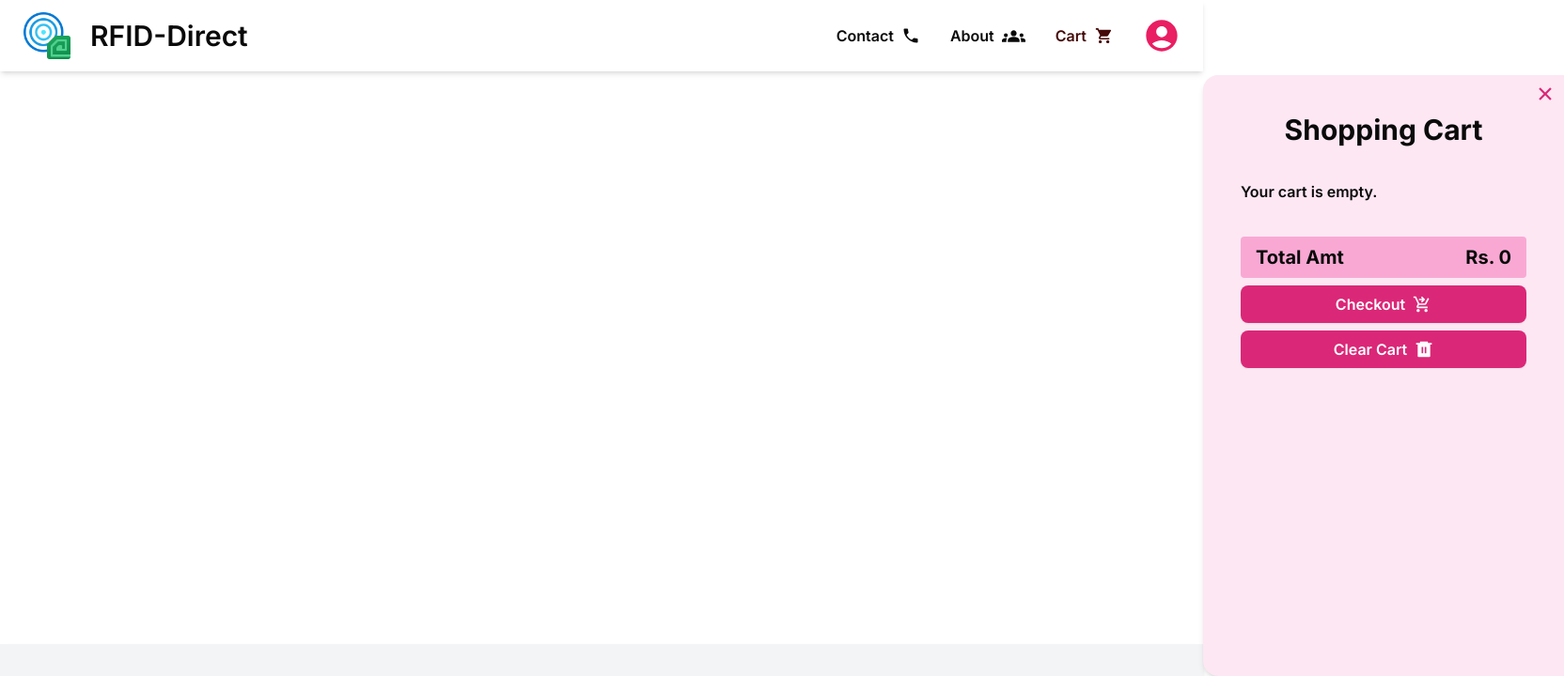
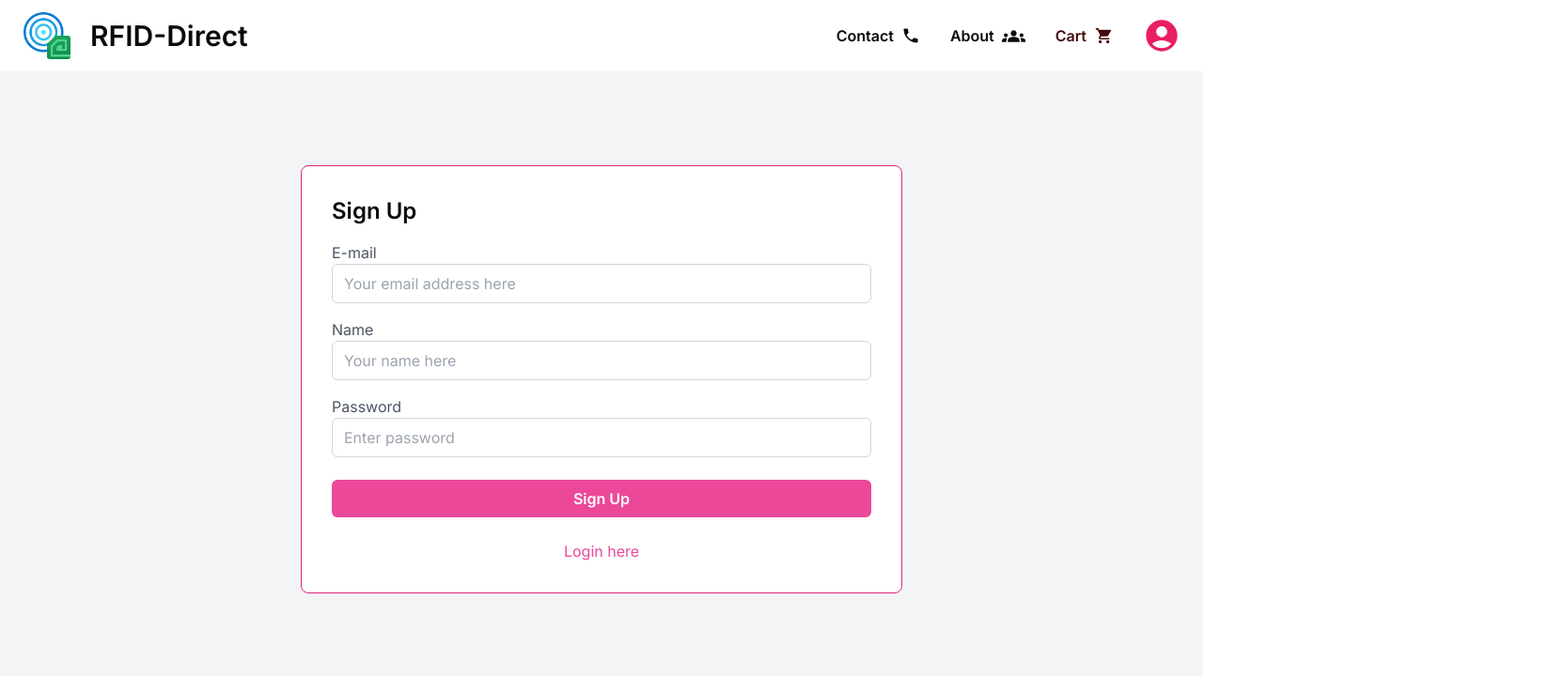
Before and after one commit to samkitsamsukha/rfid-direct-ecom, a Next.js app: page /signup in a window 1280 px wide. Shown: the top 720 px of the page at 94% size, 1664 px wide, since content can reach past the window. Built offline with nearby package versions, Linux system fonts and the light colour scheme.

Commit message:
Login Signup

```diff
--- a/components/Footer.js
+++ b/components/Footer.js
@@ -4,9 +4,9 @@ import Link from "next/link";
 
 const Footer = () => {
 	return (
-		<div className="bg-gray-100 shadow-md bottom-0 md:absolute  w-full">
+		<div className="bg-gray-200 shadow-md bottom-0 z-10 h-[80px] fixed w-full">
 			<footer className="text-gray-600 body-font">
-				<div className="container px-5 py-8 mx-auto flex items-center sm:flex-row flex-col">
+				<div className="container px-5 py-4 mx-auto flex items-center sm:flex-row flex-col">
 					<Link href={'/about'} className="flex title-font font-medium items-center md:justify-start justify-center text-gray-900 cursor-pointer">
 					<Image
 							src="/RFID.png"
--- a/components/Navbar.js
+++ b/components/Navbar.js
@@ -21,20 +21,65 @@ import {
 	TooltipProvider,
 	TooltipTrigger,
 } from "@/components/ui/tooltip";
+import { Slide, ToastContainer, toast } from "react-toastify";
+import "react-toastify/dist/ReactToastify.css";
 
 const Navbar = () => {
 	const { cart, addToCart, removeFromCart, clearCart, subTotal } =
 		useContext(CartContext);
 	// console.log(cart, addToCart, removeFromCart, clearCart, subTotal)
 	const toggleCart = () => {
-		if (ref.current.classList.contains("translate-x-full")) {
-			ref.current.classList.remove("translate-x-full");
-			ref.current.classList.add("translate-x-0");
-		} else if (!ref.current.classList.contains("translate-x-full")) {
-			ref.current.classList.add("translate-x-full");
-			ref.current.classList.remove("translate-x-0");
+		if (ref.current.classList.contains("hidden")) {
+			ref.current.classList.remove("hidden");
+			// ref.current.classList.add("translate-x-0");
+		} else if (!ref.current.classList.contains("hidden")) {
+			ref.current.classList.add("hidden");
+			// ref.current.classList.remove("translate-x-0");
 		}
 	};
+
+	const addNotif = () => {
+		toast.success("Added to cart successfully", {
+			position: "bottom-right",
+			autoClose: 3000,
+			hideProgressBar: false,
+			closeOnClick: true,
+			pauseOnHover: true,
+			draggable: false,
+			progress: undefined,
+			theme: "colored",
+			transition: Slide,
+		});
+	};
+
+	const removeNotif = () => {
+		toast.success("Removed from cart successfully", {
+			position: "bottom-right",
+			autoClose: 3000,
+			hideProgressBar: false,
+			closeOnClick: true,
+			pauseOnHover: true,
+			draggable: false,
+			progress: undefined,
+			theme: "colored",
+			transition: Slide,
+		});
+	};
+
+	const cartClearNotif = () => {
+		toast.success("Cart cleared successfully", {
+			position: "bottom-right",
+			autoClose: 3000,
+			hideProgressBar: false,
+			closeOnClick: true,
+			pauseOnHover: true,
+			draggable: false,
+			progress: undefined,
+			theme: "colored",
+			transition: Slide,
+		});
+	};
+
 	const ref = useRef();
 	return (
 		<div className="flex flex-col md:flex-row md:justify-between justify-center items-center bg-white py-2 shadow-md overflow-hidden">
@@ -60,6 +105,10 @@ const Navbar = () => {
 						<span className="">About</span>
 						<MdGroups size={25} />
 					</Link>
+
+					<TooltipProvider>
+						<Tooltip>
+							<TooltipTrigger>
 								<button
 									onClick={toggleCart}
 									className="flex font-semibold space-x-2 text-red-950 items-center cursor-pointer"
@@ -67,6 +116,16 @@ const Navbar = () => {
 									<span>Cart</span>
 									<IoMdCart size={20} />
 								</button>
+							</TooltipTrigger>
+							<TooltipContent className="flex flex-col">
+								<Link href={'/checkout'} className="p-2 hover:bg-gray-100 rounded-md duration-300">Checkout</Link>
+								<button className="p-2 hover:bg-gray-100 rounded-md duration-300" onClick={()=>{
+									cartClearNotif();
+									clearCart();
+								}}>Clear Cart</button>
+							</TooltipContent>
+						</Tooltip>
+					</TooltipProvider>
 					<TooltipProvider>
 						<Tooltip>
 							<TooltipTrigger>
@@ -75,7 +134,13 @@ const Navbar = () => {
 								</Link>
 							</TooltipTrigger>
 							<TooltipContent>
-								<button className="flex mr-6 font-semibold space-x-2 cursor-pointer items-center text-pink-500">
+								<div className="p-2">
+									<Link href={"/login"}>Log In</Link>
+								</div>
+								<div className="p-2">
+									<Link href={"/signup"}>Sign Up</Link>
+								</div>
+								<button className="flex mr-6 font-semibold space-x-2 cursor-pointer items-center text-pink-500 p-2">
 									<span>Favourites</span>
 									<FaHeart size={20} />
 								</button>
@@ -86,7 +151,7 @@ const Navbar = () => {
 			</div>
 			<div
 				ref={ref}
-				className=" w-96 h-[80vh] sidecart absolute top-0 right-0 z-10 shadow-md rounded-bl-2xl rounded-tl-2xl my-20 bg-pink-100 p-10 transform transition-transform translate-x-full duration-300 flex flex-col"
+				className=" w-96 h-[80vh] sidecart absolute top-0 right-0 z-10 shadow-md rounded-bl-2xl rounded-tl-2xl my-20 bg-pink-100 p-10 transform transition-transform duration-300 hidden flex flex-col"
 			>
 				<h2 className="text-3xl font-bold text-center">Shopping Cart</h2>
 				<span
@@ -109,6 +174,7 @@ const Navbar = () => {
 									<div className="flex items-center justify-center w-1/3 font-semibold space-x-2">
 										<FaCircleMinus
 											onClick={() => {
+												removeNotif();
 												removeFromCart(
 													k,
 													1,
@@ -124,6 +190,7 @@ const Navbar = () => {
 										<p>{cart[k].qty}</p>
 										<FaCirclePlus
 											onClick={() => {
+												addNotif();
 												addToCart(
 													k,
 													1,
@@ -156,7 +223,10 @@ const Navbar = () => {
 					</button>
 				</Link>
 				<button
-					onClick={clearCart}
+					onClick={() => {
+						cartClearNotif();
+						clearCart();
+					}}
 					className="flex justify-center items-center text-center bg-pink-600 px-3 py-2  text-white font-semibold space-x-2 rounded-lg shadow-sm hover:bg-pink-500 duration-300"
 				>
 					<span>Clear Cart</span>
--- a/package.json
+++ b/package.json
@@ -9,6 +9,7 @@
     "lint": "next lint"
   },
   "dependencies": {
+    "@radix-ui/react-dialog": "^1.0.5",
     "@radix-ui/react-tooltip": "^1.0.7",
     "class-variance-authority": "^0.7.0",
     "clsx": "^2.1.1",
@@ -19,7 +20,8 @@
     "react-icons": "^5.2.1",
     "react-toastify": "^10.0.5",
     "tailwind-merge": "^2.3.0",
-    "tailwindcss-animate": "^1.0.7"
+    "tailwindcss-animate": "^1.0.7",
+    "vaul": "^0.9.1"
   },
   "devDependencies": {
     "autoprefixer": "^10.4.19",
--- a/src/app/checkout/page.js
+++ b/src/app/checkout/page.js
@@ -15,7 +15,7 @@ const Checkout = () => {
   const { cart, addToCart, removeFromCart, clearCart, subTotal } = useContext(CartContext);
 
 	return (
-		<div className="container px-32">
+		<div className="container px-32 mb-32">
 			<h1 className="text-3xl font-bold my-8 text-center">Checkout</h1>
 			<h2 className="font-semibold text-xl">1. Delivery Details</h2>
 			<div className="mx-auto flex my-4 space-x-6">
--- /dev/null
+++ b/src/app/forgot/page.js
@@ -0,0 +1,40 @@
+import React from "react";
+import Link from "next/link";
+
+const Login = () => {
+	return (
+		<div className="flex justify-center items-center my-auto bg-gray-100 h-[82vh]">
+			<div className="mx-16 lg:mx-0 bg-white lg:p-18 md:p-26 sm:20 p-8 w-full lg:w-1/2 border-[1px] rounded-lg border-pink-600">
+				<h1 className="text-2xl font-semibold mb-4">Forgot Password</h1>
+				<form action="#" method="POST">
+					<div className="mb-4">
+						<label htmlFor="email" className="block text-gray-600">
+							E-Mail
+						</label>
+						<input
+							type="text"
+							id="email"
+							name="email"
+							className="w-full border border-gray-300 rounded-md py-2 px-3 focus:outline-none focus:border-pink-500"
+							autocomplete="off"
+						/>
+					</div>
+					<button
+						type="submit"
+						className="bg-pink-500 hover:bg-pink-600 text-white font-semibold rounded-md py-2 px-4 w-full"
+					>
+						Continue
+					</button>
+				</form>
+
+				<div className="mt-6 text-pink-500 text-center">
+					<Link href={"/login"} className="focus:underline hover:underline">
+						Login here
+					</Link>
+				</div>
+			</div>
+		</div>
+	);
+};
+
+export default Login;
--- a/src/app/login/page.js
+++ b/src/app/login/page.js
@@ -1,11 +1,75 @@
-import React from 'react'
+import React from "react";
+import Link from "next/link";
 
 const Login = () => {
-  return (
-    <div>
+	return (
+			<div className="flex justify-center items-center my-auto bg-gray-100 h-[82vh]">
+				<div className="mx-16 lg:mx-0 bg-white lg:p-18 md:p-26 sm:20 p-8 w-full lg:w-1/2 border-[1px] rounded-lg border-pink-600">
+					<h1 className="text-2xl font-semibold mb-4">Login</h1>
+					<form action="#" method="POST">
+						<div className="mb-4">
+							<label htmlFor="username" className="block text-gray-600">
+								Username
+							</label>
+							<input
+								type="text"
+								id="username"
+								name="username"
+								className="w-full border border-gray-300 rounded-md py-2 px-3 focus:outline-none focus:border-pink-500"
+								autocomplete="off"
+							/>
+						</div>
 
-    </div>
-  )
-}
+						<div className="mb-4">
+							<label htmlFor="password" className="block text-gray-600">
+								Password
+							</label>
+							<input
+								type="password"
+								id="password"
+								name="password"
+								className="w-full border border-gray-300 rounded-md py-2 px-3 focus:outline-none focus:border-pink-500"
+								autocomplete="off"
+							/>
+						</div>
 
-export default Login
+						<div className="mb-4 flex justify-between items-center">
+							<div>
+              <input
+								type="checkbox"
+								id="remember"
+								name="remember"
+								className="text-pink-500"
+							/>
+							<label htmlFor="remember" className="text-gray-600 ml-2">
+								Remember Me
+							</label>
+              </div>
+              <Link href={'/forgot'} className="text-pink-600">
+                Forgot Password?
+              </Link>
+						</div>
+
+						<div className="mb-6 text-pink-500">
+
+						</div>
+
+						<button
+							type="submit"
+							className="bg-pink-500 hover:bg-pink-600 text-white font-semibold rounded-md py-2 px-4 w-full"
+						>
+							Login
+						</button>
+					</form>
+
+					<div className="mt-6 text-pink-500 text-center">
+						<Link href={'/signup'} className="focus:underline hover:underline">
+              Sign up here
+            </Link>
+					</div>
+				</div>
+			</div>
+	);
+};
+
+export default Login;
--- a/src/app/signup/page.js
+++ b/src/app/signup/page.js
@@ -1,9 +1,74 @@
 import React from 'react'
+import Link from 'next/link'
 
 const Signup = () => {
   return (
     <div>
+      <div className="flex justify-center items-center my-auto bg-gray-100 h-[82vh]">
+				<div className="mx-16 lg:mx-0 bg-white lg:p-18 md:p-26 sm:20 p-8 w-full lg:w-1/2 border-[1px] rounded-lg border-pink-600">
+					<h1 className="text-2xl font-semibold mb-4">Sign Up</h1>
+					<form action="#" method="POST">
+						<div className="mb-4">
+							<label htmlFor="email" className="block text-gray-600">
+								E-mail
+							</label>
+							<input
+								type="text"
+								id="email"
+								name="email"
+								className="w-full border border-gray-300 rounded-md py-2 px-3 focus:outline-none focus:border-pink-500"
+								autocomplete="off"
+                placeholder='Your email address here'
+							/>
+						</div>
 
+            <div className="mb-4">
+							<label htmlFor="name" className="block text-gray-600">
+								Name
+							</label>
+							<input
+								type="text"
+								id="name"
+								name="name"
+								className="w-full border border-gray-300 rounded-md py-2 px-3 focus:outline-none focus:border-pink-500"
+								autocomplete="off"
+                placeholder='Your name here'
+							/>
+						</div>
+
+						<div className="mb-4">
+							<label htmlFor="password" className="block text-gray-600">
+								Password
+							</label>
+							<input
+								type="password"
+								id="password"
+								name="password"
+								className="w-full border border-gray-300 rounded-md py-2 px-3 focus:outline-none focus:border-pink-500"
+								autocomplete="off"
+                placeholder='Enter password'
+							/>
+						</div>
+
+						<div className="mb-6 text-pink-500">
+
+						</div>
+
+						<button
+							type="submit"
+							className="bg-pink-500 hover:bg-pink-600 text-white font-semibold rounded-md py-2 px-4 w-full"
+						>
+							Sign Up
+						</button>
+					</form>
+
+					<div className="mt-6 text-pink-500 text-center">
+						<Link href={'/signup'} className="focus:underline hover:underline">
+              Login here
+            </Link>
+					</div>
+				</div>
+			</div>
     </div>
   )
 }
```
Also changed, not shown: src/components/ui/drawer.jsx (added, +92 -0 lines), 1 other file (tests, documents, lock files or other folders). Lines whose indentation alone changed are shown as unchanged.
